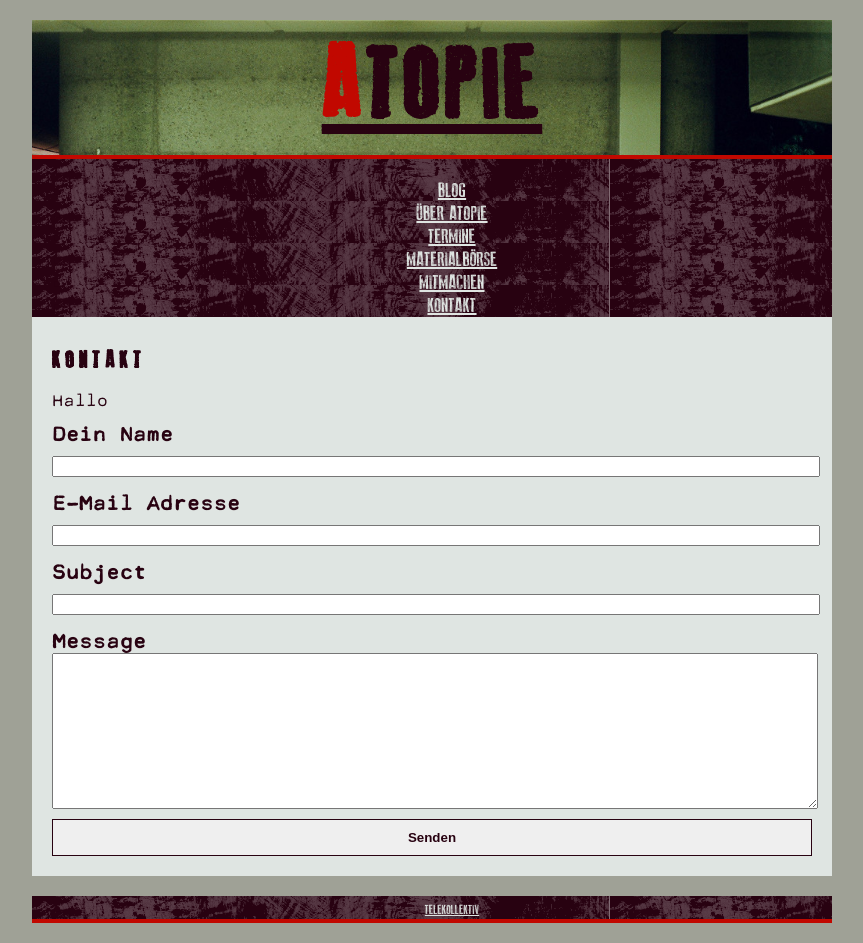
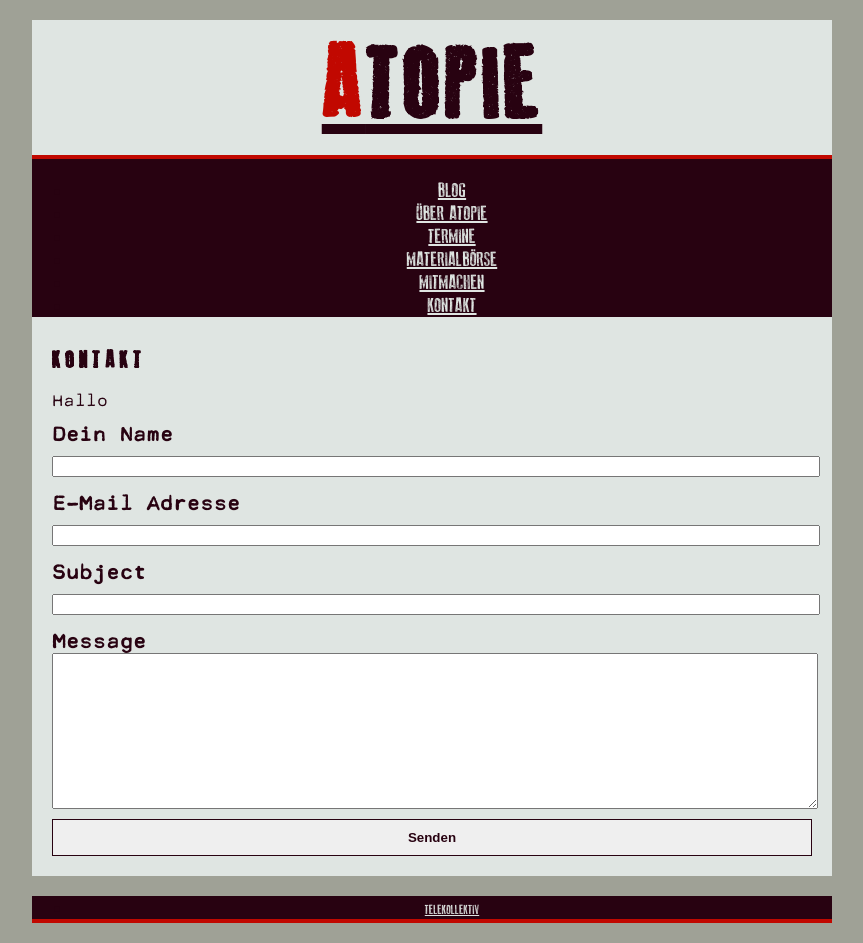
Before and after one commit to telekollektiv/blogupy, a Flask app: page /kontakt/ in a window 1280 px wide. Shown: the whole page, without its empty margins (208-1071 px from the left). Run offline with Flask 2, Linux system fonts and the light colour scheme; parts of the project's set-up code (start-up, migrations or seed data) failed here and were passed over; some libraries are stand-ins or nearby versions.

Commit message:
removing images from layout

```diff
--- a/static/css/main.css
+++ b/static/css/main.css
@@ -49,7 +49,6 @@ header, footer {
 
 header h1 {
     font-size: 100px;
-    background: url('/static/img/header.jpg') 0 -30px / 100%;;
     margin: 0;
     padding: 10px;
     letter-spacing: 5px;
@@ -73,7 +72,7 @@ footer a {
 }
 
 nav {
-    background: #280211 url("/static/img/nav_scratch.png");
+    background-color: #280211;
     font-size: 20px;
 }
 
```
